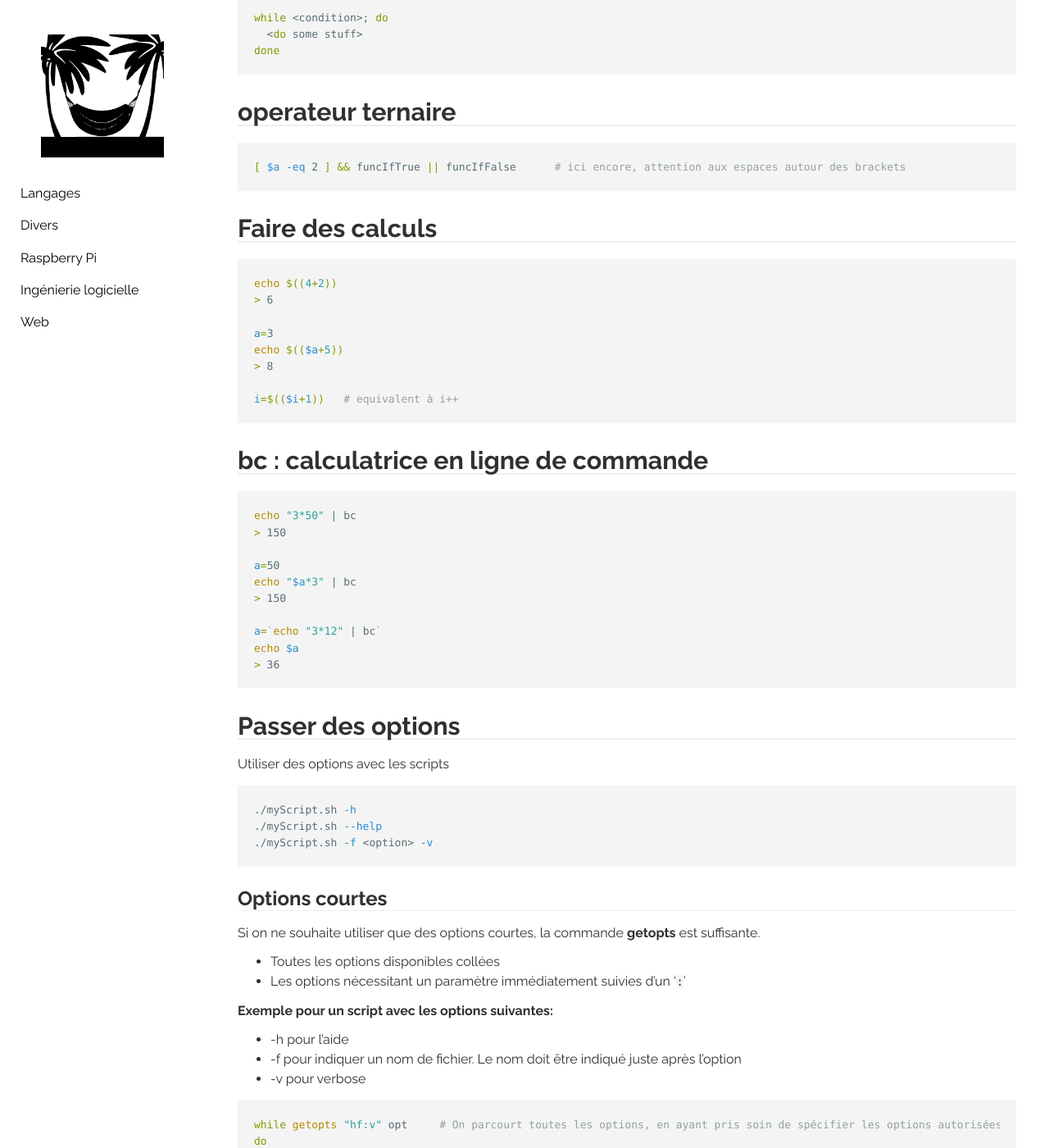
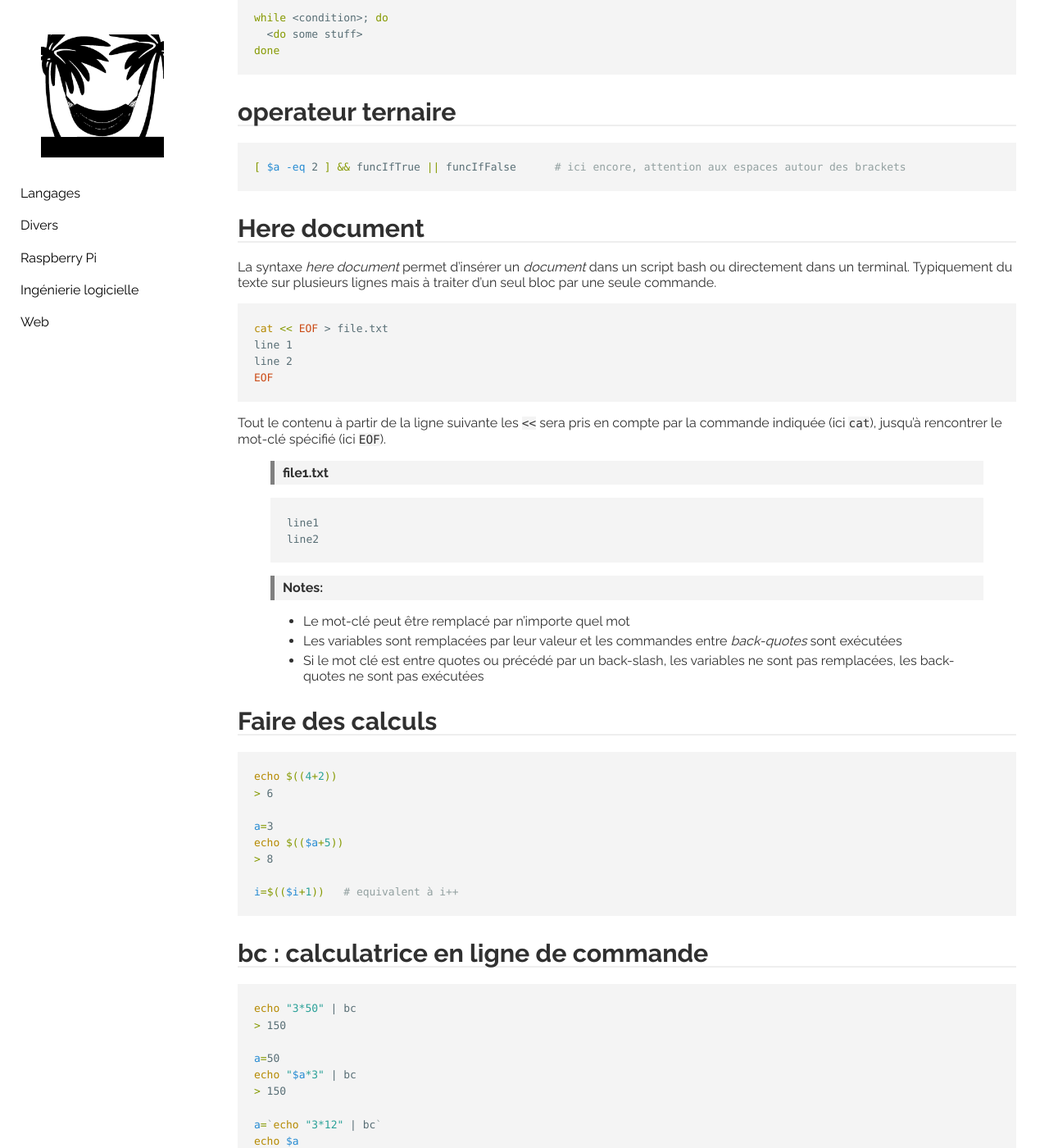
Before and after one commit to behej/lazyjekyll, a Jekyll site: the page built from _sweng/bash.md, in a window 1280 px wide and 1400 px high, scrolled down 6171 px. Shown: the whole window at 82% size. Built offline with Jekyll 4.4.1, drawn with Linux system fonts in a browser that asks for light colours.

Commit message:
bash: add here document

````diff
--- a/_sweng/bash.md
+++ b/_sweng/bash.md
@@ -253,6 +253,28 @@ done
 [ $a -eq 2 ] && funcIfTrue || funcIfFalse      # ici encore, attention aux espaces autour des brackets
 ```
 
+# Here document
+La syntaxe *here document* permet d'insérer un *document* dans un script bash ou directement dans un terminal.
+Typiquement du texte sur plusieurs lignes mais à traiter d'un seul bloc par une seule commande.
+```bash
+cat << EOF > file.txt
+line 1
+line 2
+EOF
+```
+Tout le contenu à partir de la ligne suivante les `<<` sera pris en compte par la commande indiquée (ici `cat`), jusqu'à rencontrer le mot-clé spécifié (ici `EOF`).
+
+> **file1.txt**
+> ```sh
+> line1
+> line2
+> ```
+
+> **Notes:**
+> * Le mot-clé peut être remplacé par n'importe quel mot
+> * Les variables sont remplacées par leur valeur et les commandes entre *back-quotes* sont exécutées
+> * Si le mot clé est entre quotes ou précédé par un back-slash, les variables ne sont pas remplacées, les back-quotes ne sont pas exécutées
+
 # Faire des calculs
 ```sh
 echo $((4+2))
@@ -264,6 +286,7 @@ echo $(($a+5))
 
 i=$(($i+1))   # equivalent à i++
 ```
+
 
 # bc : calculatrice en ligne de commande
 ```sh
````
